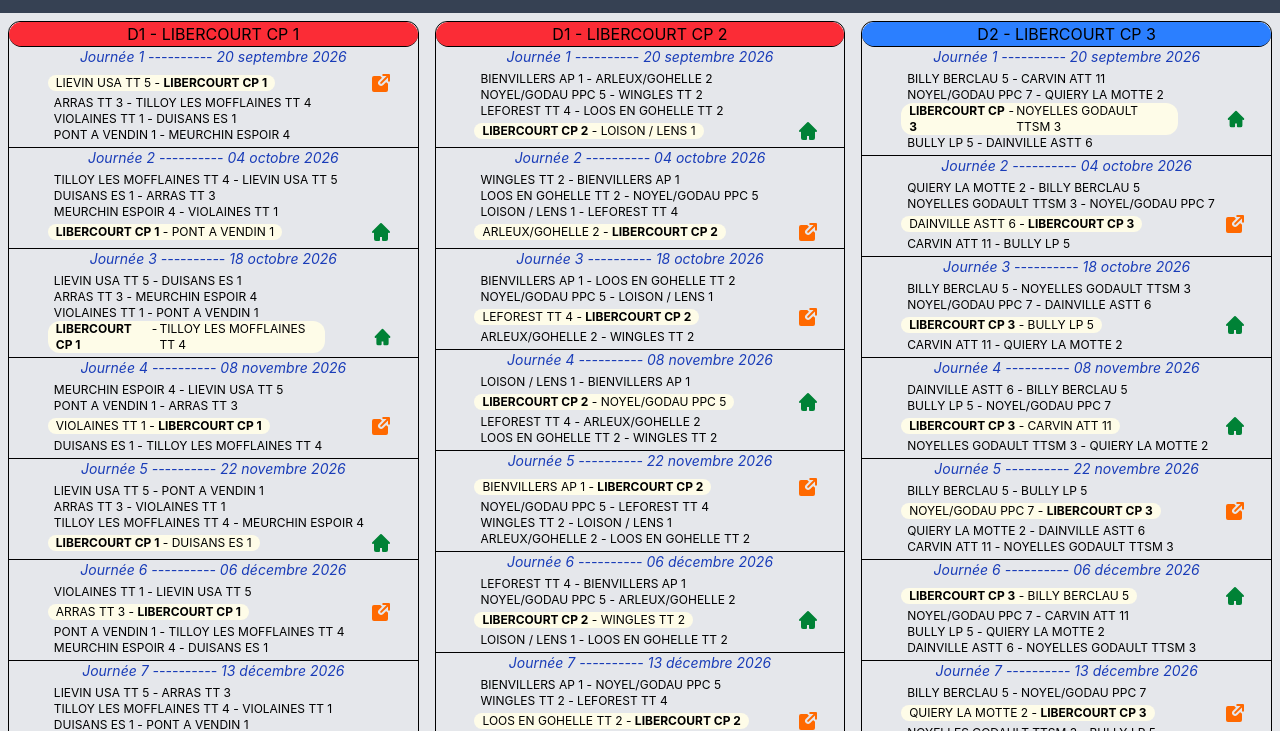
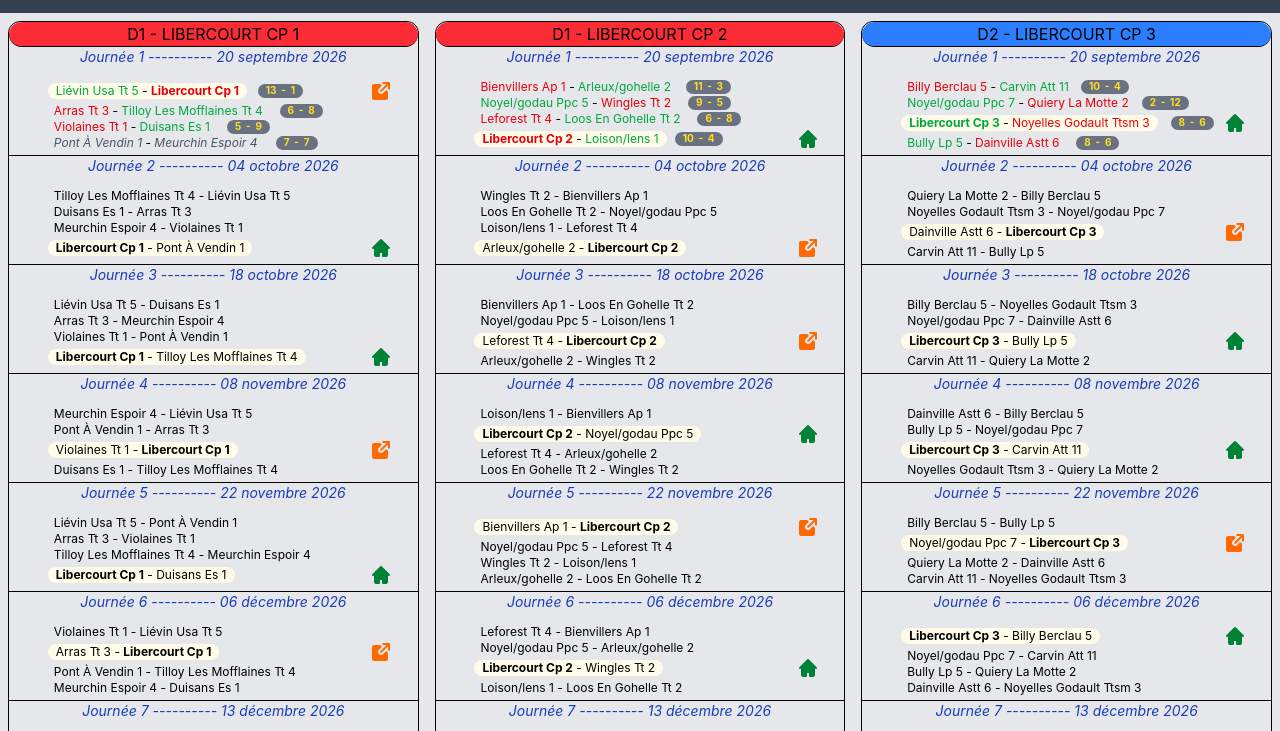
Before and after one commit to libercourt-ping/planning, a website with bundled scripts: page index.html in a window 1280 px wide. Shown: the part 69-800 px from the top of the page. Built offline with nearby package versions, Linux system fonts and the light colour scheme.

Commit message:
💄 UI: ajout de la 1ère journée

```diff
--- a/index.html
+++ b/index.html
@@ -10,7 +10,7 @@
   </head>
   <body class="light">
     <div
-      class="flex gap-4 w-full items-center px-2 lg:px-0 lg:justify-center bg-gray-700 text-white uppercase sticky top-0 left-0 py-4"
+      class="flex z-50 gap-4 w-full items-center px-2 lg:px-0 lg:justify-center bg-gray-700 text-white uppercase sticky top-0 left-0 py-4"
       id="banner"
     >
       <img src="logo.jpg" alt="logo du club" width="50" />
--- a/scripts/d1.js
+++ b/scripts/d1.js
@@ -2,10 +2,10 @@ import { Poule, datesDepartementales } from "./matches.js";
 
 const d1_1 = new Poule(
   "D1",
-  "LIEVIN USA TT 5",
+  "LIÉVIN USA TT 5",
   "ARRAS TT 3",
   "VIOLAINES TT 1",
-  "PONT A VENDIN 1",
+  "PONT À VENDIN 1",
   "MEURCHIN ESPOIR 4",
   "DUISANS ES 1",
   "TILLOY LES MOFFLAINES TT 4",
@@ -18,10 +18,12 @@ const d1_2 = new Poule(
   "NOYEL/GODAU PPC 5",
   "LEFOREST TT 4",
   "LIBERCOURT CP 2",
-  "LOISON / LENS 1",
+  "LOISON/LENS 1",
   "LOOS EN GOHELLE TT 2",
   "WINGLES TT 2",
   "ARLEUX/GOHELLE 2",
 );
 
 Poule.init(Poule.getFormat(8), datesDepartementales, d1_1, d1_2);
+d1_1.addScoreJournee(1, ["13-1", "6-8", "5-9", "7-7"]);
+d1_2.addScoreJournee(1, ["11-3", "9-5", "6-8", "10-4"]);
--- a/scripts/d2.js
+++ b/scripts/d2.js
@@ -13,3 +13,4 @@ const d2 = new Poule(
 );
 
 Poule.init(Poule.getFormat(8), datesDepartementales, d2);
+d2.addScoreJournee(1, ["10-4", "2-12", "8-6", "8-6"]);
--- a/scripts/d4.js
+++ b/scripts/d4.js
@@ -8,7 +8,7 @@ const d4_1 = new Poule(
   "LIBERCOURT CP 4",
   "BILLY-MONTIGNY 4",
   "NOY/GODAUL TTSM 4",
-  "CARVIN ATT 14 ",
+  "CARVIN ATT 14",
   "BIACHE TT 4",
 );
 
@@ -17,11 +17,13 @@ const d4_2 = new Poule(
   "BILLY-MONTIGNY 5",
   "BILLY BERCLAU 6",
   "DAINVILLE ASTT 9",
-  "ST LAUREN/BLANG 15",
-  "LOISON / LENS 3",
-  "FOUQUIERES/LENS 7",
+  "ST LAURENT/BLANGY 15",
+  "LOISON/LENS 3",
+  "FOUQUIÈRES/LENS 7",
   "LEFOREST TT 7",
   "LIBERCOURT CP 5",
 );
 
 Poule.init(Poule.getFormat(8), datesDepartementales, d4_1, d4_2);
+d4_1.addScoreJournee(1, ["10-4", "/", "11-3", "0-14"]);
+d4_2.addScoreJournee(1, ["8-6", "5-9", "3-11", "14-0"]);
--- a/scripts/j2.js
+++ b/scripts/j2.js
@@ -16,8 +16,10 @@ const j2_2 = new Poule(
   "WINGLES TT 1",
   "CARVIN ATT 1",
   "ESSARS TT 1",
-  "SAINT LAUREN/BLANG 1",
+  "ST LAURENT/BLANGY 1",
 );
 
 Poule.init(Poule.getFormat(4), datesJuniors, j2_1);
 Poule.init(Poule.getFormat(8), datesJuniors, j2_2);
+j2_1.addScoreJournee(1, ["4-5", "1-9"]);
+j2_2.addScoreJournee(1, ["6-4", "6-4", "7-3", "5-5"]);
--- a/scripts/j3.js
+++ b/scripts/j3.js
@@ -7,9 +7,10 @@ const j3 = new Poule(
   "HAISNES-HULLUCH 2",
   "STE CATHERINE 1",
   "AVION TT 1",
-  "LIEVIN USA TT 2",
+  "LIÉVIN USA TT 2",
   "CARVIN ATT 2",
   "LOISON/LENS 1",
 );
 
 Poule.init(Poule.getFormat(8), datesJuniors, j3);
+j3.addScoreJournee(1, ["4-6", "2-8", "10-0", "7-3"]);
--- a/scripts/matches.js
+++ b/scripts/matches.js
@@ -25,6 +25,14 @@ export class Match {
     this.exterieur = exterieur;
     this.indexMark = indexMark;
     this.isExemptMatch = isExemptMatch;
+  }
+
+  /**
+   *
+   * @param {string} score
+   */
+  addScore(score) {
+    this.score = score;
   }
 }
 
@@ -68,6 +76,72 @@ export class Poule {
       return ["0-3,1-2", "2-0,3-1", "0-1,2-3", "1-0,2-3", "0-2,1-3", "3-0,2-1"];
     }
     return null;
+  }
+
+  /**
+   *
+   * @param {number} journee
+   * @param {string[]} scores
+   */
+  addScoreJournee(journee, scores) {
+    scores.forEach((el, index) => {
+      if (el === "/") {
+        return;
+      }
+      const divTeam = document.getElementById(
+        `${this.ligue}-${this.name}_journey_${journee}_${index}`,
+      );
+      divTeam.classList.add("relative");
+      const divScore = document.createElement("div");
+      divScore.classList.add(
+        "flex",
+        "h-full",
+        "absolute",
+        "top-0",
+        "-right-14",
+        "ml-4",
+      );
+
+      const scoresMap = el.split("-");
+      const [scoreA, scoreB] = scoresMap;
+
+      const spanScore = document.createElement("span");
+      spanScore.classList.add(
+        "font-bold",
+        "text-[10px]",
+        "my-auto",
+        "text-yellow-300",
+        "w-fit",
+        "px-2",
+        "inline-flex",
+        "h-fit",
+        "rounded-lg",
+        "bg-gray-500",
+      );
+      spanScore.textContent = `${scoreA}\u00A0\u00A0-\u00A0\u00A0${scoreB}`;
+      divScore.appendChild(spanScore);
+      divTeam.insertAdjacentElement("beforeend", divScore);
+
+      // Ajout des couleurs en fonction de la victoire ou non
+      const children = Array.from(divTeam.children);
+      const [childA, _, childB] = children;
+
+      const colors = {
+        WIN: "text-green-600",
+        LOSE: "text-red-600",
+        EQUAL: "text-gray-600",
+      };
+      if (scoreA > scoreB) {
+        childA.classList.add(colors.WIN);
+        childB.classList.add(colors.LOSE);
+      } else if (scoreA < scoreB) {
+        childA.classList.add(colors.LOSE);
+        childB.classList.add(colors.WIN);
+      } else {
+        childA.classList.add(colors.EQUAL, "italic");
+        childB.classList.add(colors.EQUAL, "italic");
+      }
+    });
   }
 
   addMatch(date, index1, index2) {
@@ -116,6 +190,19 @@ export class Poule {
     });
   }
 
+  /**
+   * Permet de rajouter une majuscule sur les initiales de chaque mot
+   * @param {string} value
+   */
+  static capitalize(value) {
+    return value
+      .trim()
+      .toLowerCase()
+      .split(" ")
+      .map((el) => el[0].toUpperCase() + el.substring(1))
+      .join(" ");
+  }
+
   display() {
     const div = document.createElement("div");
     div.classList.add(
@@ -156,15 +243,16 @@ export class Poule {
     div.appendChild(title);
     document.getElementById("grille").appendChild(div);
     const dealedDate = [];
+
     this.allMatchs.forEach((el, index, arr) => {
       if (!dealedDate.includes(el.date)) {
         const date = document.createElement("span");
         date.textContent = el.date;
         date.classList.add(
           "text-center",
-          "mb-1",
+          "mb-3",
           "text-sm",
-          "text-blue-800",
+          "title-journey",
           "italic",
         );
         div.appendChild(date);
@@ -179,9 +267,12 @@ export class Poule {
         }
       }
       const divTeam = document.createElement("div");
+      const nbJournee = parseInt(index / (this.clubs.length / 2));
+
+      divTeam.id = `${this.ligue}-${this.name}_journey_${nbJournee + 1}_${index}`;
       divTeam.classList.add(
-        "lg:mx-[10%]",
-        "mx-2",
+        "lg:ml-[10%]",
+        "ml-2",
         "px-1",
         "text-xs",
         "w-fit",
@@ -193,19 +284,21 @@ export class Poule {
         const span = document.createElement("span");
         span.textContent =
           "Aucun match pour " +
-          (el.equipe1 === "/" ? el.equipe2 : el.equipe1) +
+          (el.equipe1 === "/"
+            ? Poule.capitalize(el.equipe2)
+            : Poule.capitalize(el.equipe1)) +
           " (exempté)";
         span.classList.add("italic", "font-semibold", "text-amber-700");
         divTeam.appendChild(span);
         div.appendChild(divTeam);
       } else {
         const spanTeam1 = document.createElement("span");
-        spanTeam1.textContent = el.equipe1;
+        spanTeam1.textContent = Poule.capitalize(el.equipe1);
 
         const spanSpace = document.createElement("span");
         spanSpace.textContent = "\u00A0-\u00A0";
         const spanTeam2 = document.createElement("span");
-        spanTeam2.textContent = el.equipe2;
+        spanTeam2.textContent = Poule.capitalize(el.equipe2);
         divTeam.appendChild(spanTeam1);
         divTeam.appendChild(spanSpace);
         divTeam.appendChild(spanTeam2);
--- a/template-tailwind.css
+++ b/template-tailwind.css
@@ -6,8 +6,14 @@ body {
 
 body.dark {
   @apply bg-[#333] text-white;
+  & .title-journey {
+    @apply text-blue-200;
+  }
 }
 
 body.light {
   @apply bg-gray-200;
+  & .title-journey {
+    @apply text-blue-800;
+  }
 }
```
Also changed, not shown: template.css.
